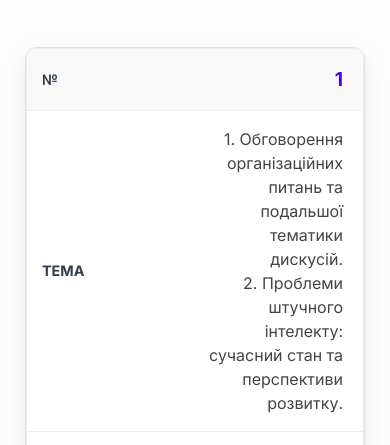
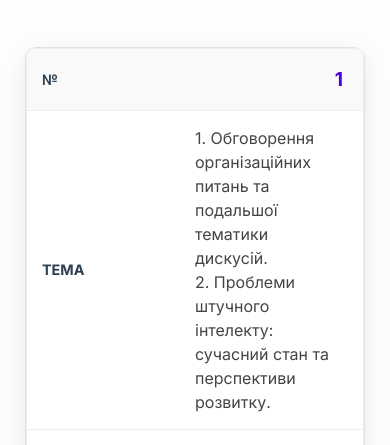
Before and after one commit to andriiko7884b/evrika-website, a plain HTML site: page dyskysiyna_doshka.html in a window 390 px wide. Shown: the part 399-844 px from the top of the page. Drawn offline with nearby package versions, Linux system fonts and the light colour scheme.

Commit message:
Fix: Correct mobile table text alignment

```diff
--- a/style.css
+++ b/style.css
@@ -680,3 +680,14 @@ nav a.active::after {
 #contacts .team-grid {
 justify-content: center; /* Центрує картки, якщо їх 1 або 2 */
 }
+/* --- ФІКС ДЛЯ МОБІЛЬНОЇ ТАБЛИЦІ --- */
+@media (max-width: 992px) {
+    .discussion-table td[data-label="Тема"] {
+        /* Повертаємо нормальне вирівнювання для довгого тексту */
+        text-align: left;
+
+        /* Додамо трохи відступів, щоб текст не прилипав до країв */
+        padding-top: 15px;
+        padding-bottom: 15px;
+    }
+}
```
